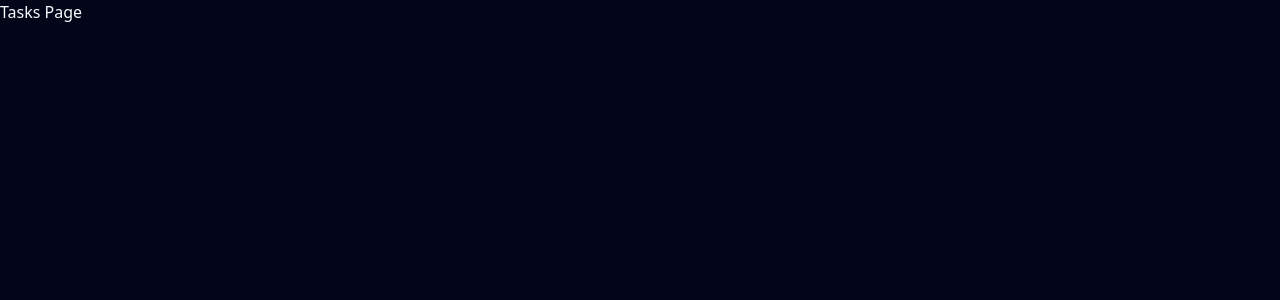
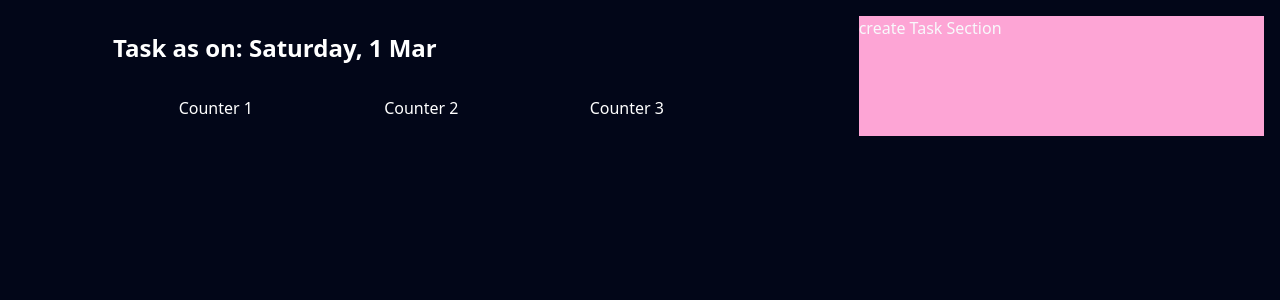
Before and after one commit to DV786/RJS_TS_TSQ_BOILERPLATE, a React (Vite) app: page / in a window 1280 px wide. Shown: the top 300 px of the page. Built offline with nearby package versions, Linux system fonts and the light colour scheme.

Commit message:
Create basic layout with ui

```diff
--- a/src/pages/tasks.tsx
+++ b/src/pages/tasks.tsx
@@ -2,6 +2,21 @@
 
 export const Tasks: FC = (): ReactElement => {
   return (
-    <h1>Tasks Page</h1>
+    <section className='flex flex-row w-full p-4 gap-8'>
+      <section className='flex basis-2/3 justify-center'>
+        <div className='flex flex-col w-4/5 p-4'>
+          <h1 className='text-white font-bold text-2xl mb-8'>
+            Task as on: Saturday, 1 Mar
+          </h1>
+          <div className='flex justify-around'>
+            <p className='text-white'>Counter 1</p>
+            <p className='text-white'>Counter 2</p>
+            <p className='text-white'>Counter 3</p>
+          </div>
+        </div>
+      </section>
+      <section className='flex basis-1/3 bg-pink-300'>
+        create Task Section</section>
+    </section>
   );
 };
```
